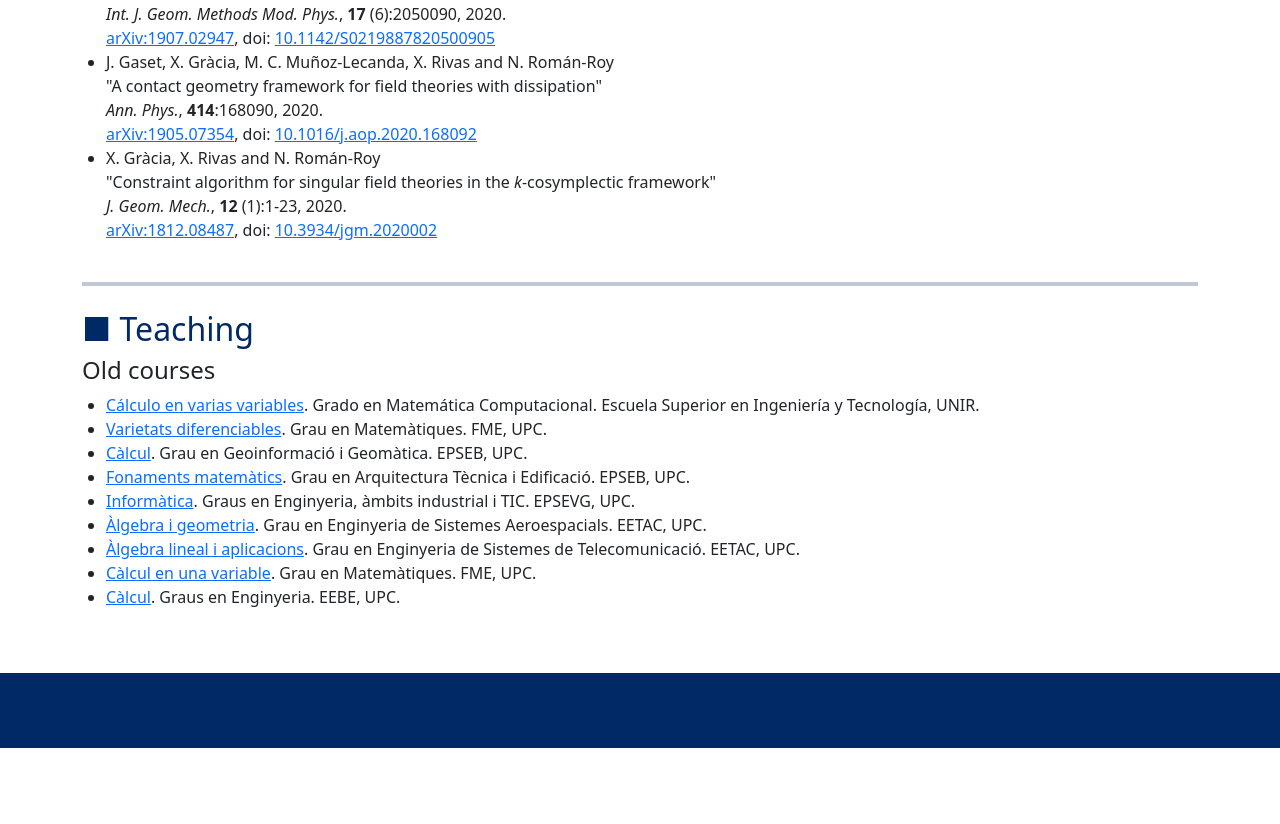
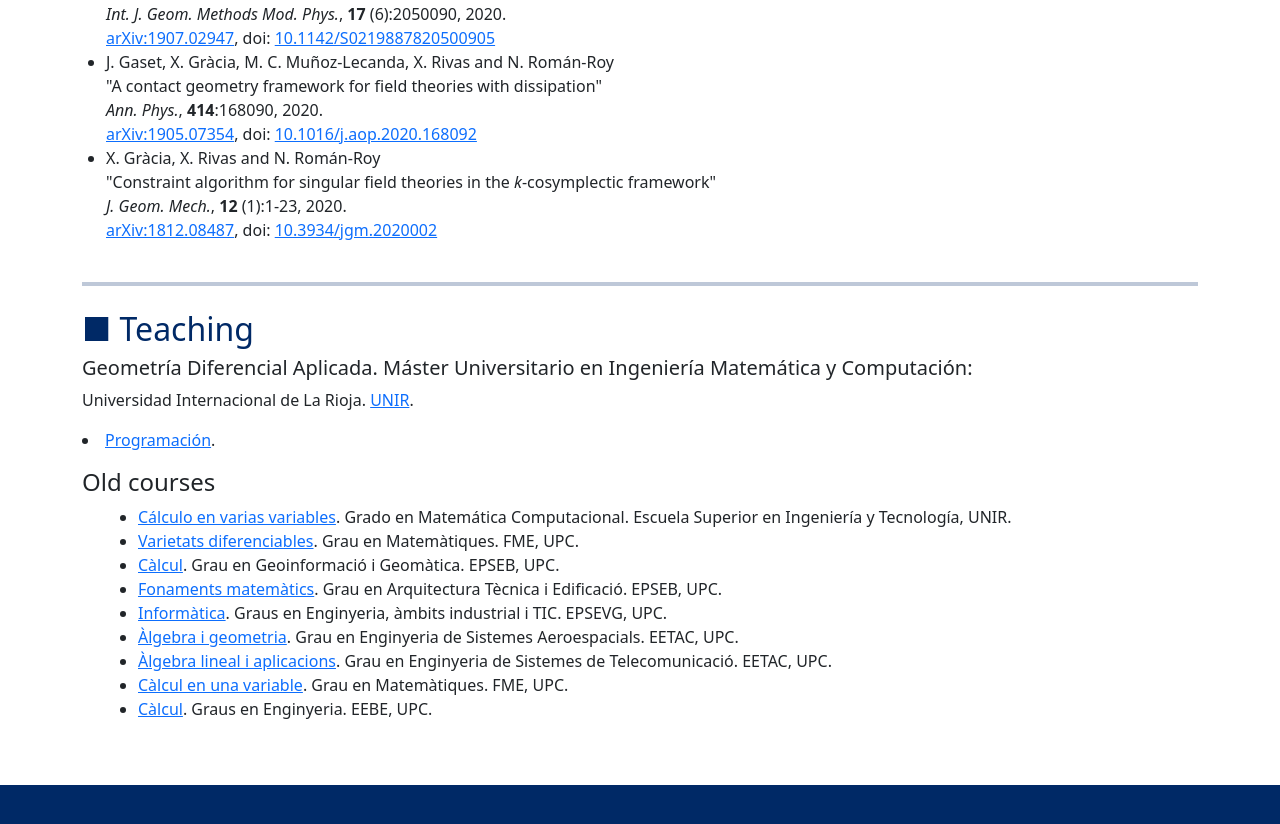
Before and after one commit to xrgmat/xrgmat.github.io, a plain HTML site: page index.html in a window 1280 px wide. Shown: the part 1064-1888 px from the top of the page. Before the commit the page ends 1812 px from the top, so only its background shows below. Drawn offline with nearby package versions, Linux system fonts and the light colour scheme.

Commit message:
geometria diferencial aplicada

```diff
--- a/index.html
+++ b/index.html
@@ -104,23 +104,13 @@
 			<div class="row">
 				<h2 class="blue">&#9632; Teaching</h2>
 
-				<!-- <h5>Varietats diferenciables. Grau en Matemàtiques:</h5>
-				<p>Aula 003 de la Facultat de Matemàtiques i Estadística. <a href="https://fme.upc.edu/ca" target="_blank">FME</a>.<br>
-				Horari: Dilluns de 10:00 a 11:00<br>
-				<a href="docs/guies_docents/vardif.pdf" target="_blank">Guia docent</a>. <a href="https://web.mat.upc.edu/xavier.gracia/vardif/" target="_blank">Més informació</a>.</p>
-
-				<h5>Càlcul. Grau en Geoinformació i Geomàtica:</h5>
-				<p>Escola Politècnica Superior d'Edificació de Barcelona. <a href="https://epseb.upc.edu/ca" target="_blank">EPSEB</a>.<br>
-				<a href="docs/guies_docents/calcul-epseb.pdf" target="_blank">Guia docent</a>.</p>
-
-				<h5>Fonaments matemàtics. Grau en Arquitectura Tècnica i Edificació:</h5>
-				<p>Aula 0.8 de l'Escola Politècnica Superior d'Edificació de Barcelona. <a href="https://epseb.upc.edu/ca" target="_blank">EPSEB</a>.<br>
-				Horari: Dimarts de 10:00 a 12:00 i Divendres de 08:00 a 10:00<br>
-				<a href="docs/guies_docents/fonaments-matematics.pdf" target="_blank">Guia docent</a>.</p> -->
+				<h5>Geometría Diferencial Aplicada. Máster Universitario en Ingeniería Matemática y Computación:</h5>
+				<p>Universidad Internacional de La Rioja. <a href="https://www.unir.net/" target="_blank">UNIR</a>.<br>
+				<li><a href="docs/guies_docents/gda-prog.pdf" target="_blank">Programación</a>.</p>
 
 				<h4>Old courses</h4>
 				<ul class="ms-4">
-					<li><a href="https://static.unir.net/guias_espana/guias_nuevas/gmc23_calculo_varias_variables.htm" target="_blank">Cálculo en varias variables</a>. Grado en Matemática Computacional. Escuela Superior en Ingeniería y Tecnología, UNIR.</li>
+					<li><a href="docs/guies_docents/cvv-UNIR.pdf" target="_blank">Cálculo en varias variables</a>. Grado en Matemática Computacional. Escuela Superior en Ingeniería y Tecnología, UNIR.</li>
 					<li><a href="docs/guies_docents/vardif.pdf" target="_blank">Varietats diferenciables</a>. Grau en Matemàtiques. FME, UPC.</li>
 					<li><a href="docs/guies_docents/calcul-epseb.pdf" target="_blank">Càlcul</a>. Grau en Geoinformació i Geomàtica. EPSEB, UPC.</li>
 					<li><a href="docs/guies_docents/fonaments-matematics.pdf" target="_blank">Fonaments matemàtics</a>. Grau en Arquitectura Tècnica i Edificació. EPSEB, UPC.</li>
```
Also changed, not shown: 4 other files.
